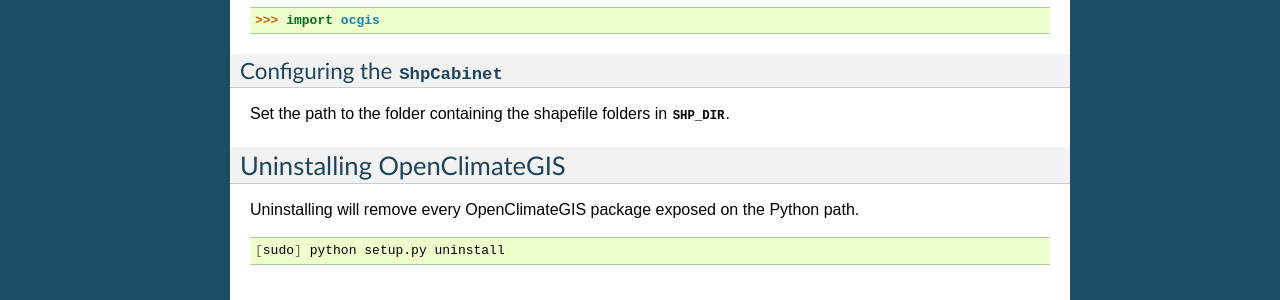
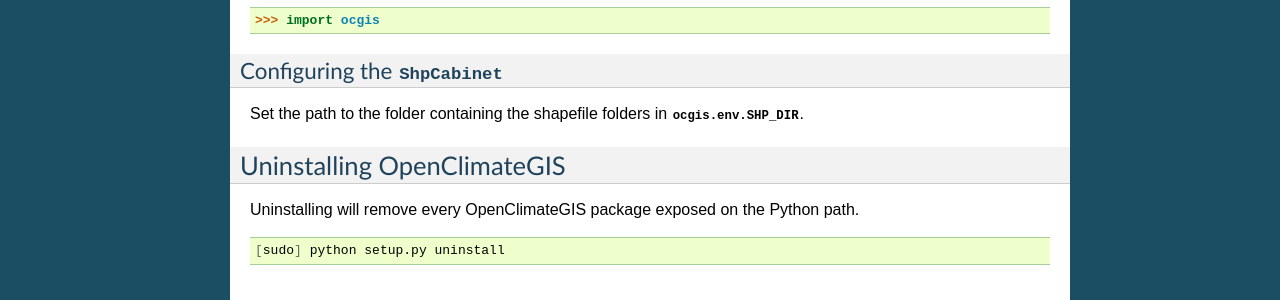
Before and after one commit to NCPP/ocgis, a Sphinx documentation site: the page built from doc/install.rst, in a window 1280 px wide. Shown: the part 933-1233 px from the top of the page. Built offline with Sphinx 7.4.7, drawn with Linux system fonts in a browser that asks for light colours; formulas are drawn with MathJax 3.

Commit message:
doc changes

```diff
--- a/doc/install.rst
+++ b/doc/install.rst
@@ -51,7 +51,7 @@
 Configuring the :class:`~ocgis.ShpCabinet`
 ~~~~~~~~~~~~~~~~~~~~~~~~~~~~~~~~~~~~~~~~~~
 
-Set the path to the folder containing the shapefile folders in :attr:`~ocgis.env.SHP_DIR`.
+Set the path to the folder containing the shapefile folders in :attr:`ocgis.env.SHP_DIR`.
 
 Uninstalling OpenClimateGIS
 ---------------------------
```
